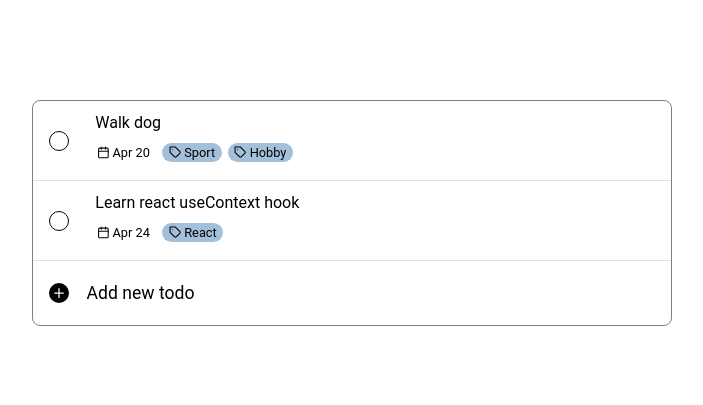
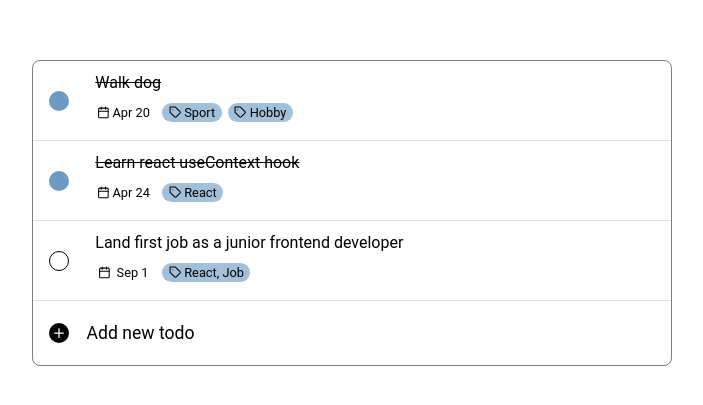
Before and after one commit to mlodyoskar/Todolist, a React (Create React App) app: page / in a window 1280 px wide. Shown: the part 187-592 px from the top of the page, without its empty margins (288-991 px from the left). Built offline with nearby package versions, Linux system fonts and the light colour scheme.

Commit message:
Updated readme and added one more starting todo

```diff
--- a/package.json
+++ b/package.json
@@ -8,12 +8,9 @@
     "@testing-library/react": "^12.1.2",
     "@testing-library/user-event": "^13.5.0",
     "downshift": "^6.1.7",
-    "express": "^4.17.2",
     "nanoid": "^3.3.1",
     "node": "^17.4.0",
-    "prisma": "^3.8.1",
     "react": "^17.0.2",
-    "react-calendar": "^3.7.0",
     "react-dom": "^17.0.2",
     "react-icons": "^4.3.1",
     "react-router": "^6.3.0",
--- a/src/data/todos.js
+++ b/src/data/todos.js
@@ -2,7 +2,7 @@ export const todos = [
     {
         id: "13fd5b06",
         name: "Walk dog",
-        completed: false,
+        completed: true,
         beingModified: false,
         tags: ["Sport", "Hobby"],
         dueDate: "Apr 20"
@@ -10,9 +10,17 @@ export const todos = [
     {
         id: "19bb85ea",
         name: "Learn react useContext hook",
-        completed: false,
+        completed: true,
         beingModified: false,
         tags: ["React"],
         dueDate: "Apr 24"
+    },
+    {
+        id: "1vfa85ea",
+        name: "Land first job as a junior frontend developer",
+        completed: false,
+        beingModified: false,
+        tags: ["React, Job"],
+        dueDate: "Sep 1"
     }
 ]
```
Also changed, not shown: src/providers/TodosProvider.js (+0 -11 lines), 2 other files (tests, documents, lock files or other folders).
